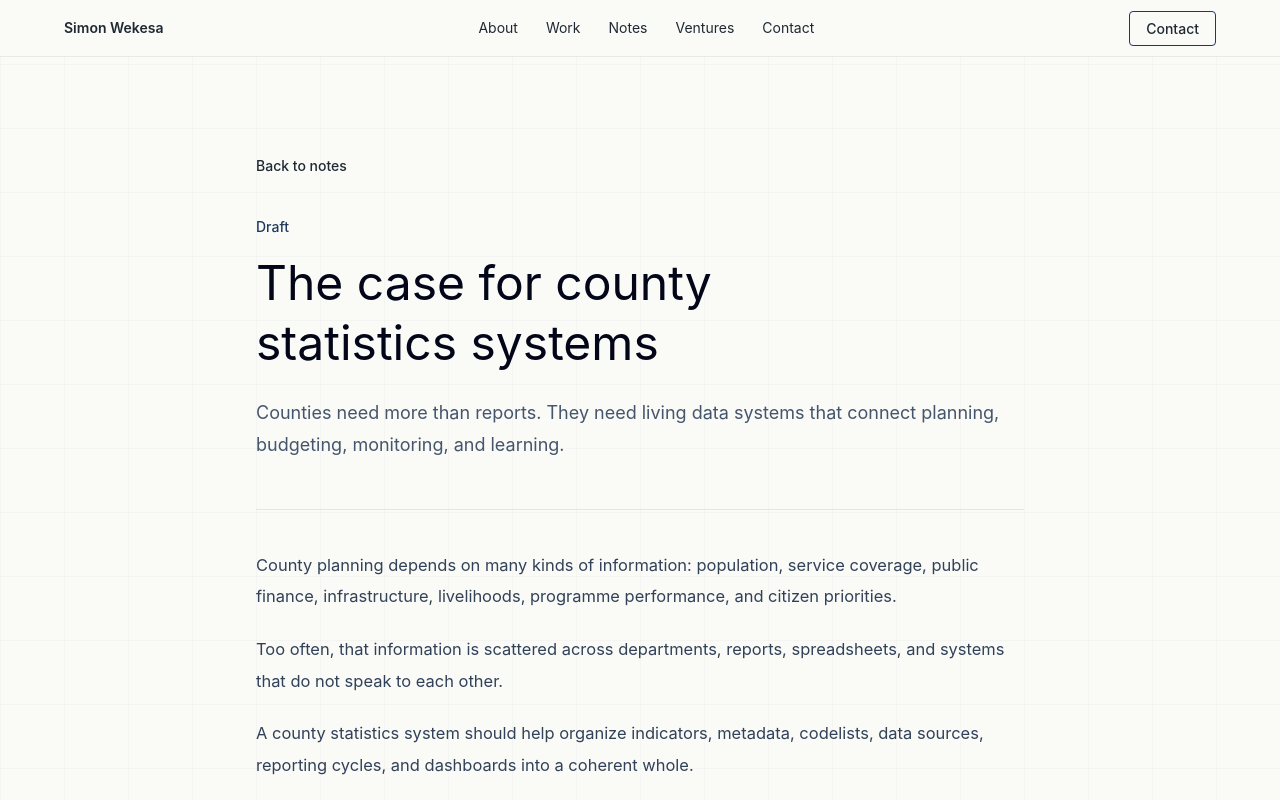
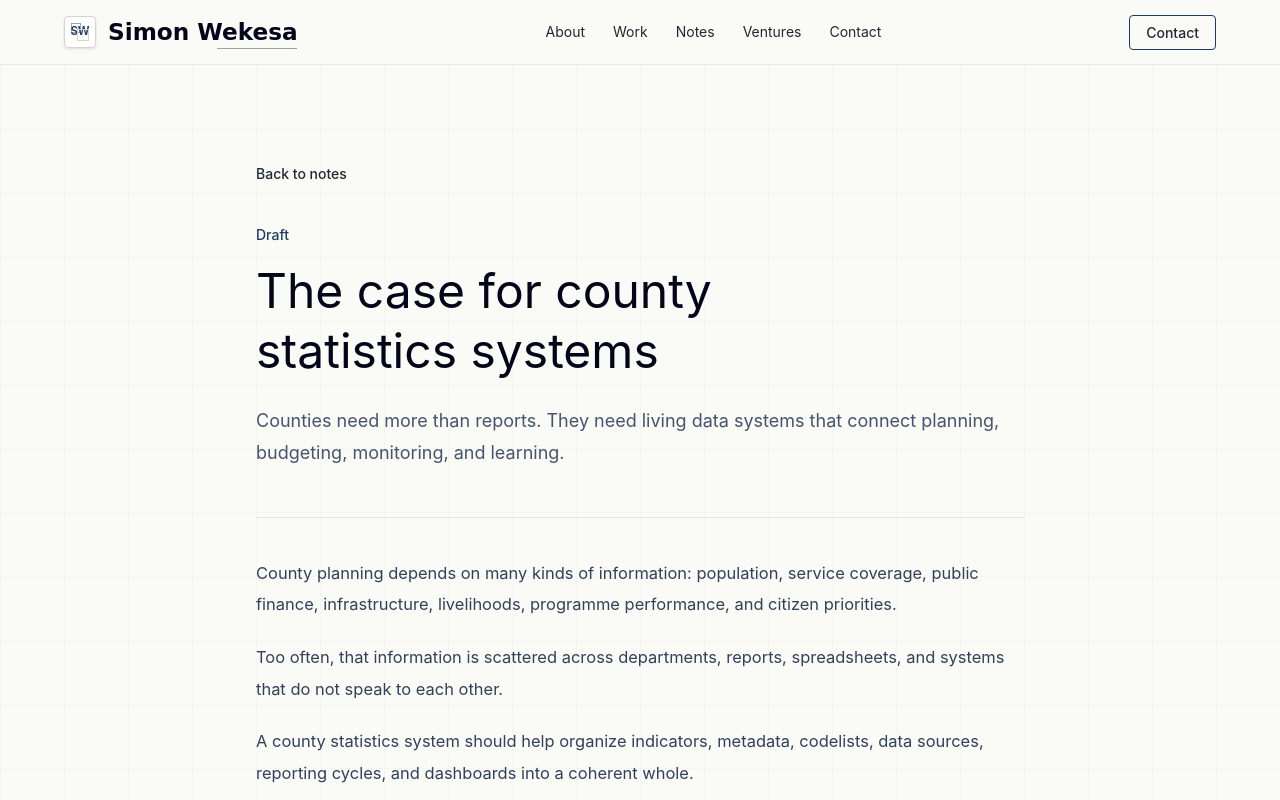
Before and after one commit to Simonwafula/simonwekesa.co.ke, a Next.js app: page /notes/county-statistics-systems in a window 1280 px wide. Shown: the top 800 px of the page. Built offline with nearby package versions, Linux system fonts and the light colour scheme.

Commit message:
Add signature wordmark logo

```diff
--- a/app/globals.css
+++ b/app/globals.css
@@ -9,6 +9,7 @@
   --surface: #ffffff;
   --font-geist-sans: Inter, ui-sans-serif, system-ui, -apple-system, BlinkMacSystemFont, "Segoe UI", sans-serif;
   --font-lora: Georgia, "Times New Roman", serif;
+  --font-signature: "Segoe Script", "Bradley Hand", "Snell Roundhand", "Comic Sans MS", cursive;
 }
 
 * {
@@ -40,6 +41,25 @@ a {
 
 ::selection {
   background: rgba(30, 58, 95, 0.16);
+}
+
+.signature-wordmark {
+  position: relative;
+  display: inline-block;
+  font-family: var(--font-signature);
+  font-size: 1.45rem;
+  font-weight: 650;
+  line-height: 1;
+}
+
+.signature-wordmark::after {
+  position: absolute;
+  right: 0.05em;
+  bottom: -0.24em;
+  width: 42%;
+  height: 1px;
+  background: rgba(30, 58, 95, 0.45);
+  content: "";
 }
 
 .section-anchor {
--- a/components/Footer.tsx
+++ b/components/Footer.tsx
@@ -1,11 +1,12 @@
 import { content } from "@/data/content";
+import { SignatureLogo } from "@/components/SignatureLogo";
 
 export function Footer() {
   return (
     <footer className="border-t border-stone-200 px-5 py-10 sm:px-8">
       <div className="mx-auto flex max-w-6xl flex-col gap-8 md:flex-row md:items-start md:justify-between">
         <div>
-          <p className="font-semibold text-slate-950">Simon Wekesa</p>
+          <SignatureLogo markClassName="size-9" textClassName="text-[1.55rem]" />
           <p className="mt-2 text-sm text-slate-600">Quiet work on complex problems.</p>
           <p className="mt-5 max-w-xl text-xs leading-6 text-slate-500">
             Views expressed here are personal and do not represent any institution I am affiliated with.
--- a/components/Header.tsx
+++ b/components/Header.tsx
@@ -3,6 +3,7 @@
 import { useState } from "react";
 import { content } from "@/data/content";
 import { cn } from "@/lib/utils";
+import { SignatureLogo } from "@/components/SignatureLogo";
 
 export function Header() {
   const [open, setOpen] = useState(false);
@@ -12,8 +13,8 @@ export function Header() {
   return (
     <header className="sticky top-0 z-40 border-b border-stone-200/80 bg-[#FAFAF7] px-5 py-4 supports-[padding:max(0px)]:pt-[max(1rem,env(safe-area-inset-top))] sm:px-8">
       <div className="mx-auto flex max-w-6xl items-center justify-between gap-4">
-        <a href="#" className="text-sm font-semibold text-slate-950" onClick={closeMenu}>
-          Simon Wekesa
+        <a aria-label="Simon Wekesa home" href="#" onClick={closeMenu}>
+          <SignatureLogo textClassName="text-[1.35rem] sm:text-[1.45rem]" />
         </a>
 
         <nav aria-label="Primary navigation" className="hidden items-center gap-7 md:flex">
--- /dev/null
+++ b/components/SignatureLogo.tsx
@@ -0,0 +1,26 @@
+import { cn } from "@/lib/utils";
+
+type SignatureLogoProps = {
+  className?: string;
+  markClassName?: string;
+  textClassName?: string;
+};
+
+export function SignatureLogo({ className, markClassName, textClassName }: SignatureLogoProps) {
+  return (
+    <span className={cn("inline-flex items-center gap-3", className)}>
+      <span
+        aria-hidden="true"
+        className={cn(
+          "relative flex size-8 shrink-0 items-center justify-center rounded border border-stone-300 bg-white/75 text-[0.72rem] font-semibold text-[#1E3A5F] shadow-sm",
+          markClassName,
+        )}
+      >
+        <span className="absolute left-1.5 top-1.5 size-2.5 border border-[#1E3A5F]/45" />
+        <span className="absolute bottom-1.5 right-1.5 size-3 border border-stone-300" />
+        SW
+      </span>
+      <span className={cn("signature-wordmark text-slate-950", textClassName)}>Simon Wekesa</span>
+    </span>
+  );
+}
```
